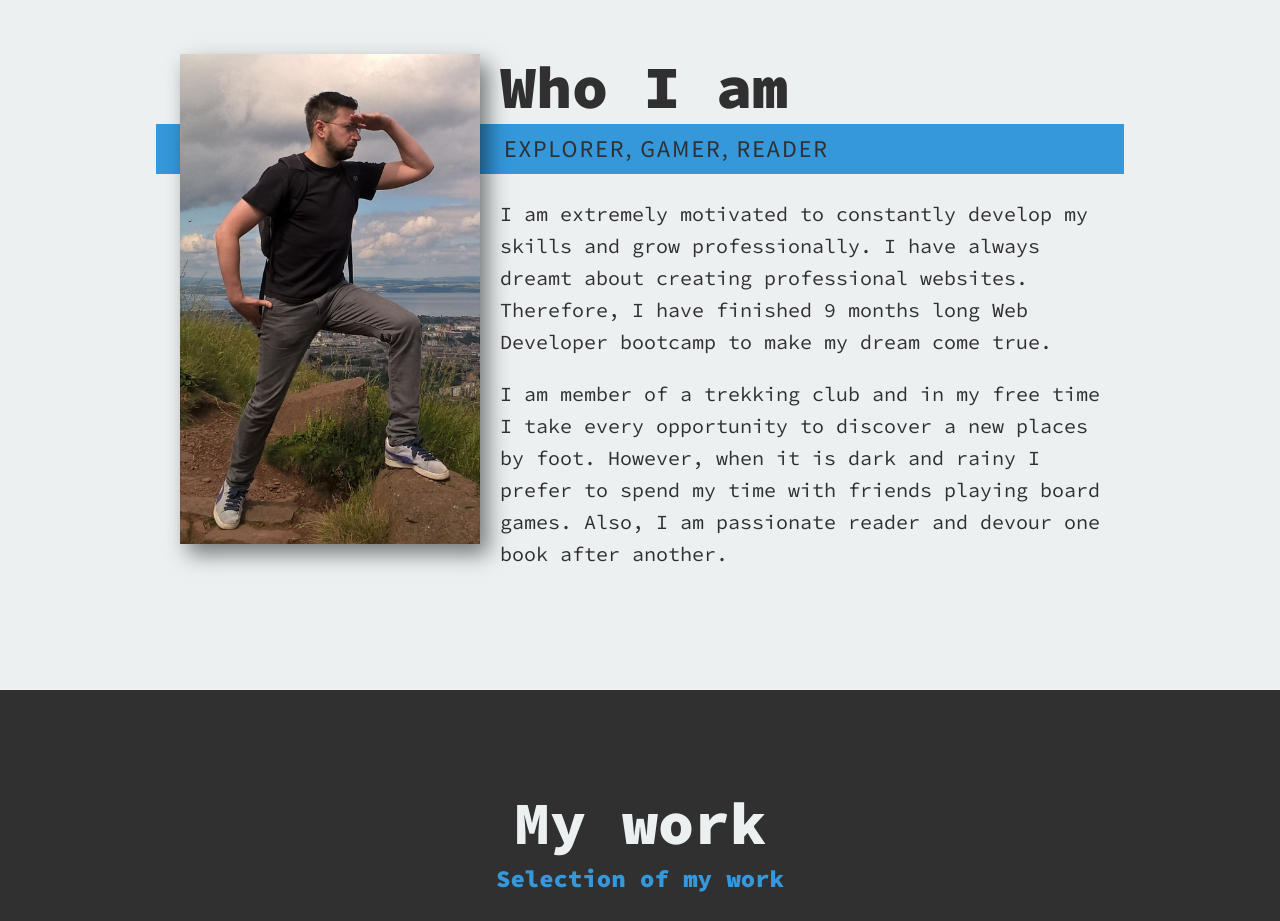
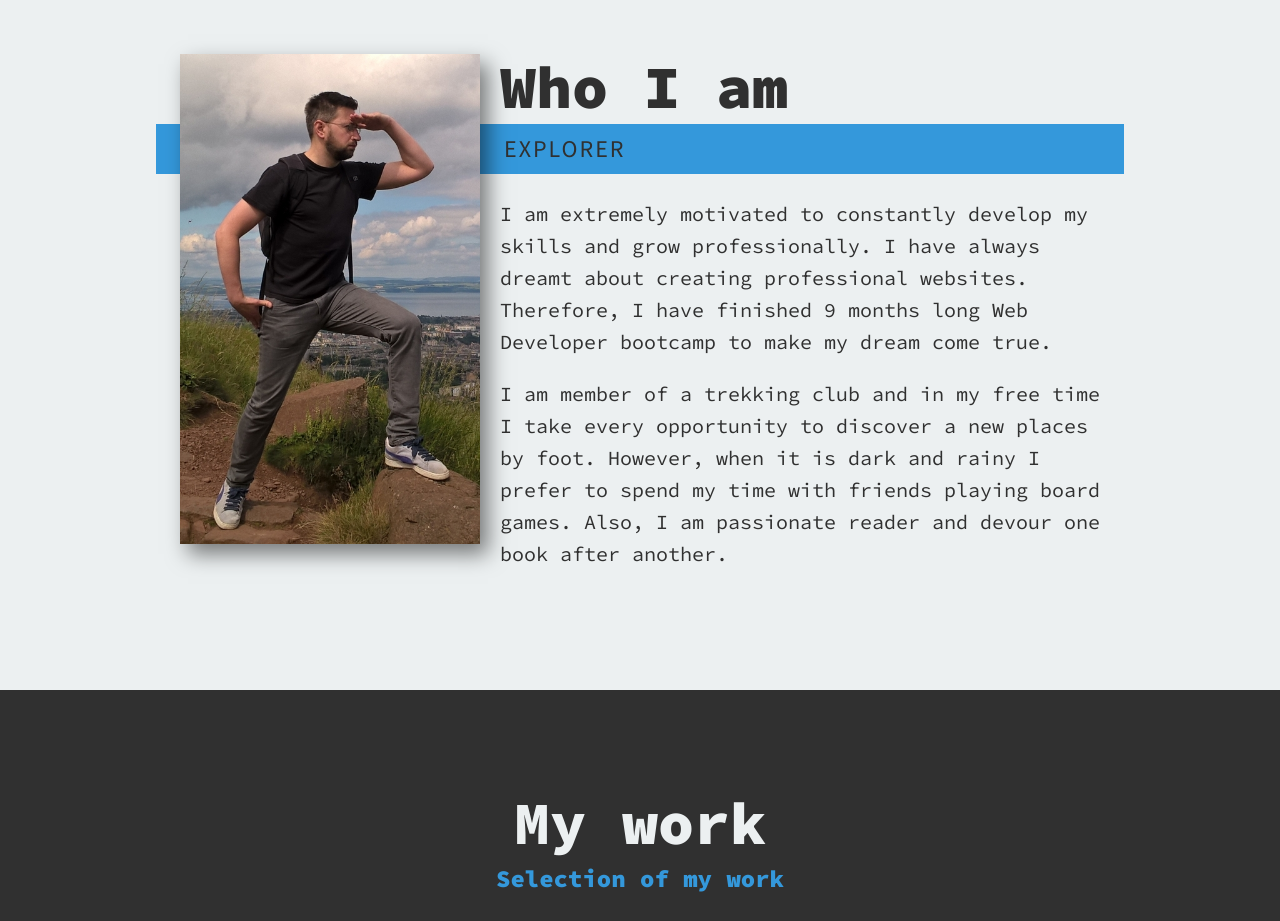
Before and after one commit to ypablo/portfolio, a website: page index.html in a window 1280 px wide. Shown: the part 1360-2281 px from the top of the page. Drawn offline with nearby package versions, Linux system fonts and the light colour scheme.

Commit message:
Add content

```diff
--- a/index.html
+++ b/index.html
@@ -90,7 +90,7 @@
     <!--ABOUT ME-->
     <section class="about-me" id="about">
         <h2 class="section_title section_title-about">Who I am</h2>
-        <p class="section_subtitle section_subtitle-about">Explorer, Gamer, Reader</p>
+        <p class="section_subtitle section_subtitle-about">Explorer</p>
         <div class="about-me_body">
             <p>I am extremely motivated to constantly develop my skills and
                 grow professionally. I have always dreamt about creating
```
